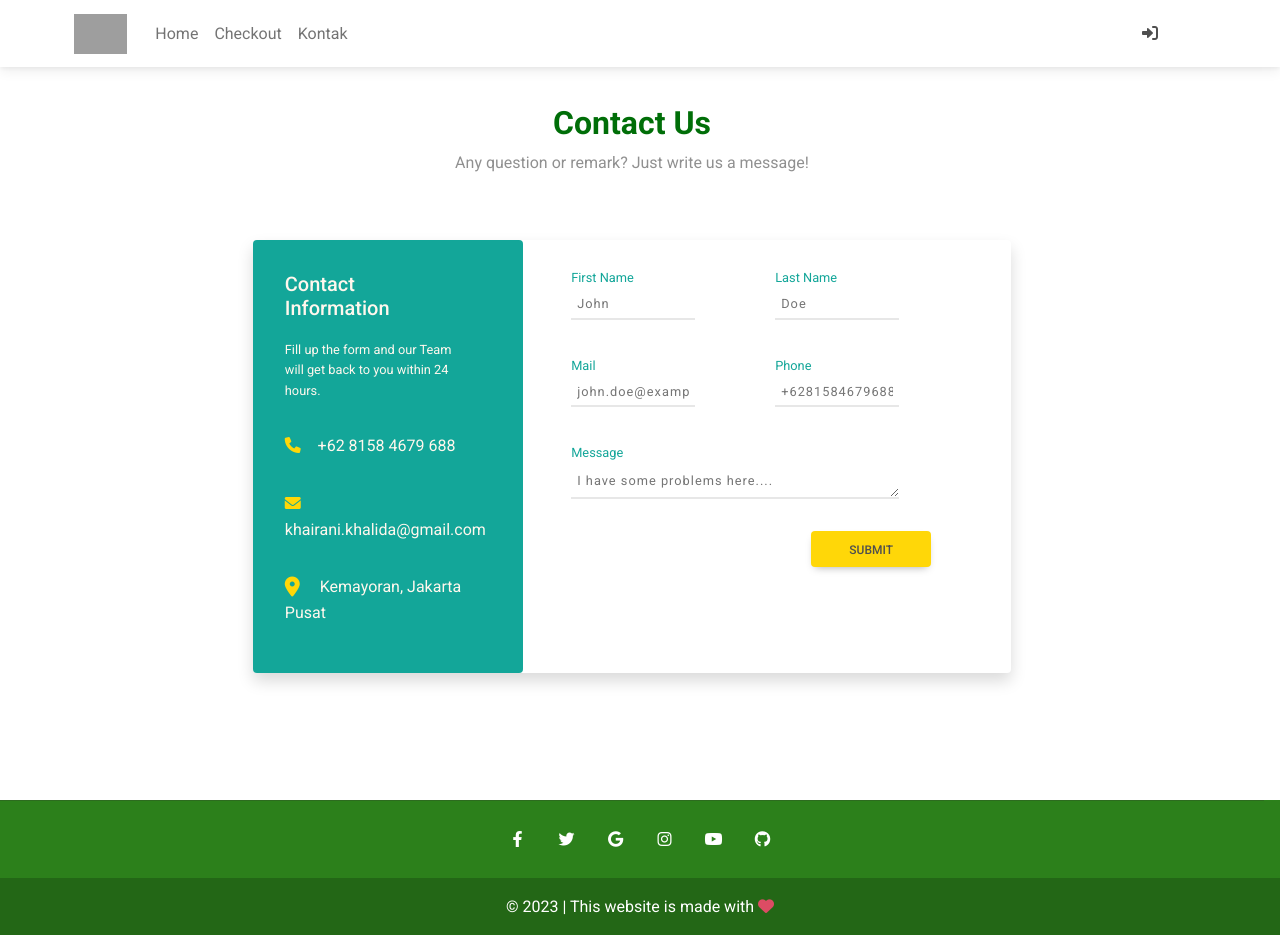
After one commit to rankk208/WIT, a Django app: page /kontak in a window 1280 px wide. The commit adds this page. Run offline with Django 4.2, Linux system fonts and the light colour scheme; grey boxes are pictures that could not be loaded.

Commit message:
add kontak page

```diff
--- /dev/null
+++ b/ecomm/ecomm/templates/kontak.html
@@ -0,0 +1,65 @@
+{% extends 'base.html' %}
+
+{% block content %}
+
+<main>
+    <div id="title-container" class="d-flex flex-column">
+        <h2 id="title" class="text-center"><strong>Contact Us</strong></h2>
+        <p id="sub-title" class="text-center">Any question or remark? Just write us a message!</p>
+    </div>
+    <div id="box-container container-fluid d-flex justify-content-between">
+        <div id="box" class="shadow rounded d-flex justify-content-start">
+            <div id="box1" class="rounded">
+                <h5 class="box1-text-color box1-text">Contact Information</h5>
+                <p class="box1-text-color box1-text non-title">Fill up the form and our Team will get back to you within 24 hours.</p>
+                <div class="list-contact">
+                    <i class="fa-solid fa-phone icon"></i>
+                    <span class="box1-text-color">+62 8158 4679 688</span>
+                </div>
+                <div class="list-contact">
+                    <i class="fa-solid fa-envelope icon"></i>
+                    <span class="box1-text-color">khairani.khalida@gmail.com</span>
+                </div>
+                <div class="list-contact">
+                    <i class="fa-solid fa-location-dot fa-lg icon"></i>
+                    <span class="box1-text-color">Kemayoran, Jakarta Pusat</span>
+                </div>
+            </div>
+            <div id="box2" class="rounded">
+                <div class="form-container form-container-kontak d-flex justify-content-between">
+                    <div class="form-group form-group-kontak">
+                        <label class="box2-text-color">First Name</label>
+                        <input type="text" class="form-control form-control-kontak" placeholder="John">
+                    </div>
+                    <div class="form-group form-group-kontak">
+                        <label class="box2-text-color">Last Name</label>
+                        <input type="text" class="form-control form-control-kontak" placeholder="Doe">
+                    </div>
+                </div>
+                <div class="form-container form-container-kontak d-flex justify-content-between">
+                    <div class="form-group form-group-kontak">
+                        <label class="box2-text-color">Mail</label>
+                        <input type="text" class="form-control form-control-kontak" placeholder="john.doe@example.com">
+                    </div>
+                    <div class="form-group form-group-kontak">
+                        <label class="box2-text-color">Phone</label>
+                        <input type="text" class="form-control form-control-kontak" placeholder="+6281584679688">
+                    </div>
+                </div>
+                <div class="form-container form-container-kontak">
+                    <div class="form-group form-group-kontak">
+                        <label class="box2-text-color">Message</label>
+                        <textarea class="form-control form-control-kontak" placeholder="I have some problems here...." rows="4" cols="50"></textarea>
+                    </div>
+                </div>
+                <div class="form-container d-flex justify-content-end">
+                    <div class="form-group form-group-kontak">
+                        <button type="submit" class="btn btn-kontak">Submit</button>
+                    </div>
+                </div>
+            </div>
+        </div>
+    </div>
+</main>
+
+{% endblock content %}
--- a/ecomm/ecomm/templates/navbar.html
+++ b/ecomm/ecomm/templates/navbar.html
@@ -37,7 +37,7 @@
             <a class="nav-link" href="{% url 'toko:checkout' %}">Checkout</a>
             </li>
             <li class="nav-item">
-                <a class="nav-link" href="/">Kontak</a>
+                <a class="nav-link" href="{% url 'toko:kontak-page' %}">Kontak</a>
                 </li>
         </ul>
         <!-- Left links -->
--- a/ecomm/static/css/custom.css
+++ b/ecomm/static/css/custom.css
@@ -28,3 +28,89 @@ color: #E53935
 .sale-badge {
 background-color: #E53935
 }
+
+/* Kontak CSS */
+#title-container {
+  padding-top: 2em;
+  padding-bottom: 3em;
+}
+
+#title {
+  color: #006E08;
+}
+
+#sub-title {
+  color: #909090;
+}
+
+#box {
+  background-color: #FFFFFF;
+  margin: 0 20% 10% 20%;
+}
+
+#box1 {
+  background-color: #13A699;
+  padding: 2em;
+  width: 40%;
+}
+
+.box1-text-color {
+  color: #FFF7ED;
+}
+
+.box1-text {
+  margin-bottom: 1em;
+  padding-right: 2em;
+}
+
+.non-title {
+  font-size: 0.8em;
+}
+
+.list-contact {
+  margin: 2em 0 1em 0;
+}
+
+.icon {
+  color: #FFD708;
+  padding-right: .8em;
+}
+
+#box2 {
+  padding-top: 1.5em;
+}
+
+.box2-text-color {
+  color: #13A699;
+}
+
+label {
+  font-size: 0.8em;
+}
+
+.form-container-kontak {
+  padding: 0em 2em 2em 3em;
+}
+
+.form-group-kontak {
+  padding-right: 5em;
+}
+
+.form-control-kontak {
+  color: #333;
+  background: #fff;
+  font-size: 0.8em;
+  letter-spacing: 1px;
+  height: 30px;
+  padding: 6px 6px;
+  border-radius: 0;
+  border: none;
+  border-bottom: 2px solid #e7e7e7;
+  box-shadow: none;
+  width: 100%;
+}
+
+.btn-kontak {
+  background-color: #FFD708;
+  width: 10em;
+}
--- a/ecomm/toko/urls.py
+++ b/ecomm/toko/urls.py
@@ -13,4 +13,5 @@ urlpatterns = [
      path('payment/<payment_method>', views.PaymentView.as_view(), name='payment'),
      path('paypal-return/', views.paypal_return, name='paypal-return'),
      path('paypal-cancel/', views.paypal_cancel, name='paypal-cancel'),
+     path('kontak', views.kontak_view, name='kontak-page')
 ]
--- a/ecomm/toko/views.py
+++ b/ecomm/toko/views.py
@@ -116,6 +116,10 @@ class OrderSummaryView(LoginRequiredMixin, generic.TemplateView):
             messages.error(self.request, 'Tidak ada pesanan yang aktif')
             return redirect('/')
 
+def kontak_view(request):
+    template_name = "kontak.html"
+    return render(request, template_name)
+
 def add_to_cart(request, slug):
     if request.user.is_authenticated:
         produk_item = get_object_or_404(ProdukItem, slug=slug)
```
